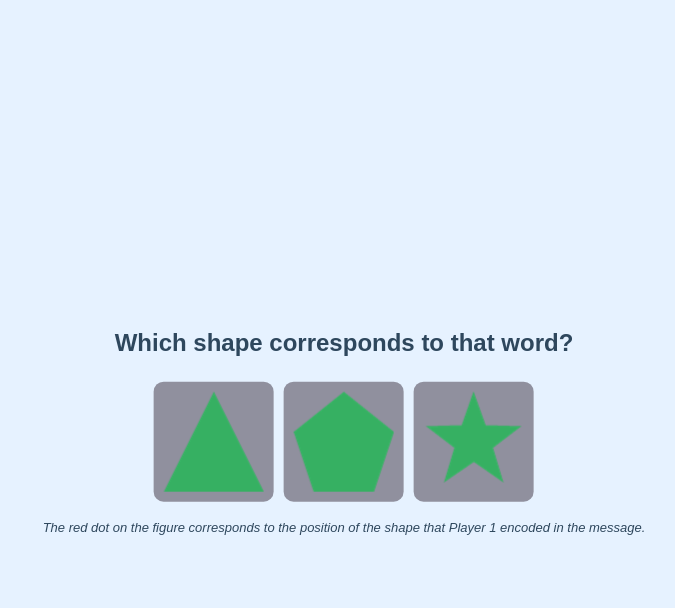
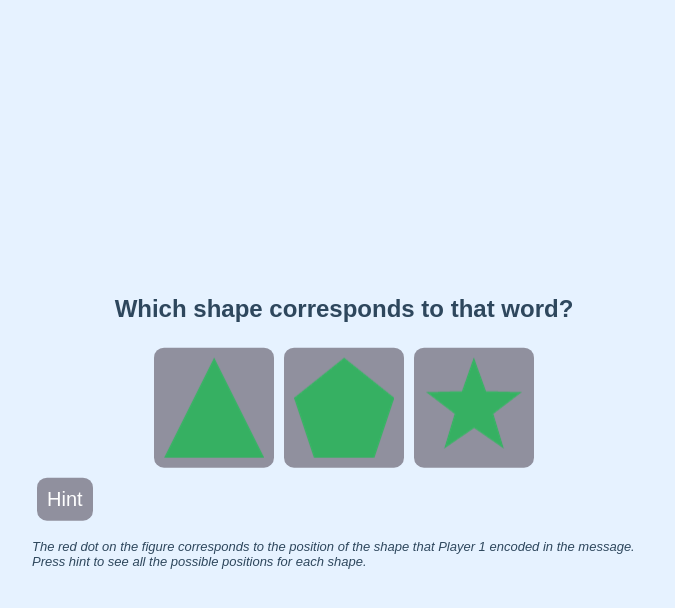
Before and after one commit to alexeykosh/2023-colexification-experiment, a Flask app: template src/templates/receiver.html in a window 1280 px wide. Shown: the top 608 px of the page, without its empty margins (304-979 px from the left). Run offline with Flask 2, Linux system fonts and the light colour scheme; the template is opened without the code that fills it, so the values that code supplies are empty; some libraries are stand-ins or nearby versions.

Commit message:
added the hint button

```diff
--- a/src/templates/description.html
+++ b/src/templates/description.html
@@ -69,7 +69,7 @@
 
     <img src="/static/interface/receiver.png">
 
-	<p>If the receiver guesses correctly (if he clicks on the triangle), you both get one point, with each point adding 5 pence to your total reward. If they guess incorrectly, neither of you gets any points! </p>
+	<p><b>If the receiver guesses correctly (if he clicks on the triangle), you both get one point, with each point adding 5 pence to your total reward. If they guess incorrectly, neither of you gets any points!</b></p>
 
 	<p>After every round  you and your partner switch roles: your partner will be the sender and you will be the receiver. You will be playing a total of {{ nrounds }} rounds.</p>
 
--- a/src/templates/receiver.html
+++ b/src/templates/receiver.html
@@ -15,6 +15,14 @@
       <button id="button-2" onclick="sendButtonId(2)"><img src="static/sets/{{ folder }}/shapes/S.png" alt="Button 2"></button>
       <button id="button-3" onclick="sendButtonId(3)"><img src="static/sets/{{ folder }}/shapes/T.png" alt="Button 3"></button>
     </div>
+    <button class="hint-button" onclick="displayHint()">Hint</button>
+    <div id="hint-modal" class="hint-image-container" style="display: none;">
+      <img src="static/sets/{{ folder }}/stimuli/S-r.png" class="hint-image">
+      <img src="static/sets/{{ folder }}/stimuli/S-l.png" class="hint-image">
+      <img src="static/sets/{{ folder }}/stimuli/T-r.png" class="hint-image">
+      <img src="static/sets/{{ folder }}/stimuli/C-l.png" class="hint-image">
+      <span class="close-button" onclick="closeHintModal()">&times;</span>
+    </div>
     <p id="reminder" style="font-size: small; font-style: italic;"></p>
     <script src="//cdnjs.cloudflare.com/ajax/libs/socket.io/4.4.1/socket.io.min.js"></script>
     <script src="//code.jquery.com/jquery-3.6.0.min.js"></script>
@@ -24,6 +32,15 @@
       window.addEventListener('popstate', function () {
           history.pushState(null, null, location.href);
       });
+      function displayHint() {
+        const hintModal = document.getElementById('hint-modal');
+        hintModal.style.display = 'block';
+      }
+
+      function closeHintModal() {
+        const hintModal = document.getElementById('hint-modal');
+        hintModal.style.display = 'none';
+      }
       // Function to shuffle an array
       function shuffle(array) {
           let currentIndex = array.length, temporaryValue, randomIndex;
@@ -83,20 +100,8 @@
           document.getElementById('image').src = imgSrc;
         });
 
-        // socket.on('left', () => {
-        //   button1.style.display = 'inline-block';
-        //   button2.style.display = 'inline-block';
-        //   button3.style.display = 'none';
-        // });
-
-        // socket.on('right', () => {
-        //   button1.style.display = 'none';
-        //   button2.style.display = 'inline-block';
-        //   button3.style.display = 'inline-block';
-        // });
-
         setTimeout(function() {
-          const reminderText = "The red dot on the figure corresponds to the position of the shape that Player 1 encoded in the message.";
+          const reminderText = "The red dot on the figure corresponds to the position of the shape that Player 1 encoded in the message. Press hint to see all the possible positions for each shape.";
           $('#reminder').text(reminderText);
         }, 0);
     </script>
```
